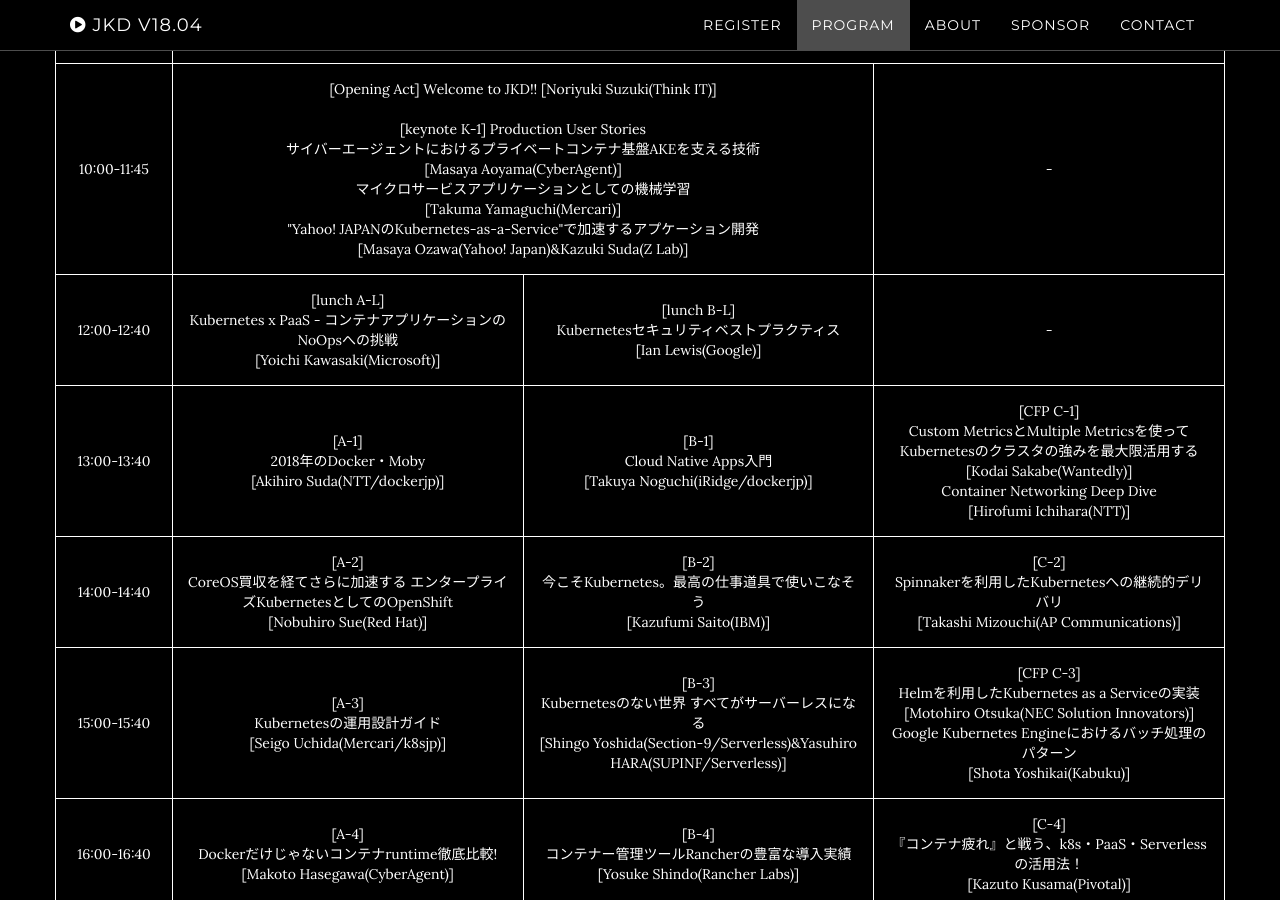
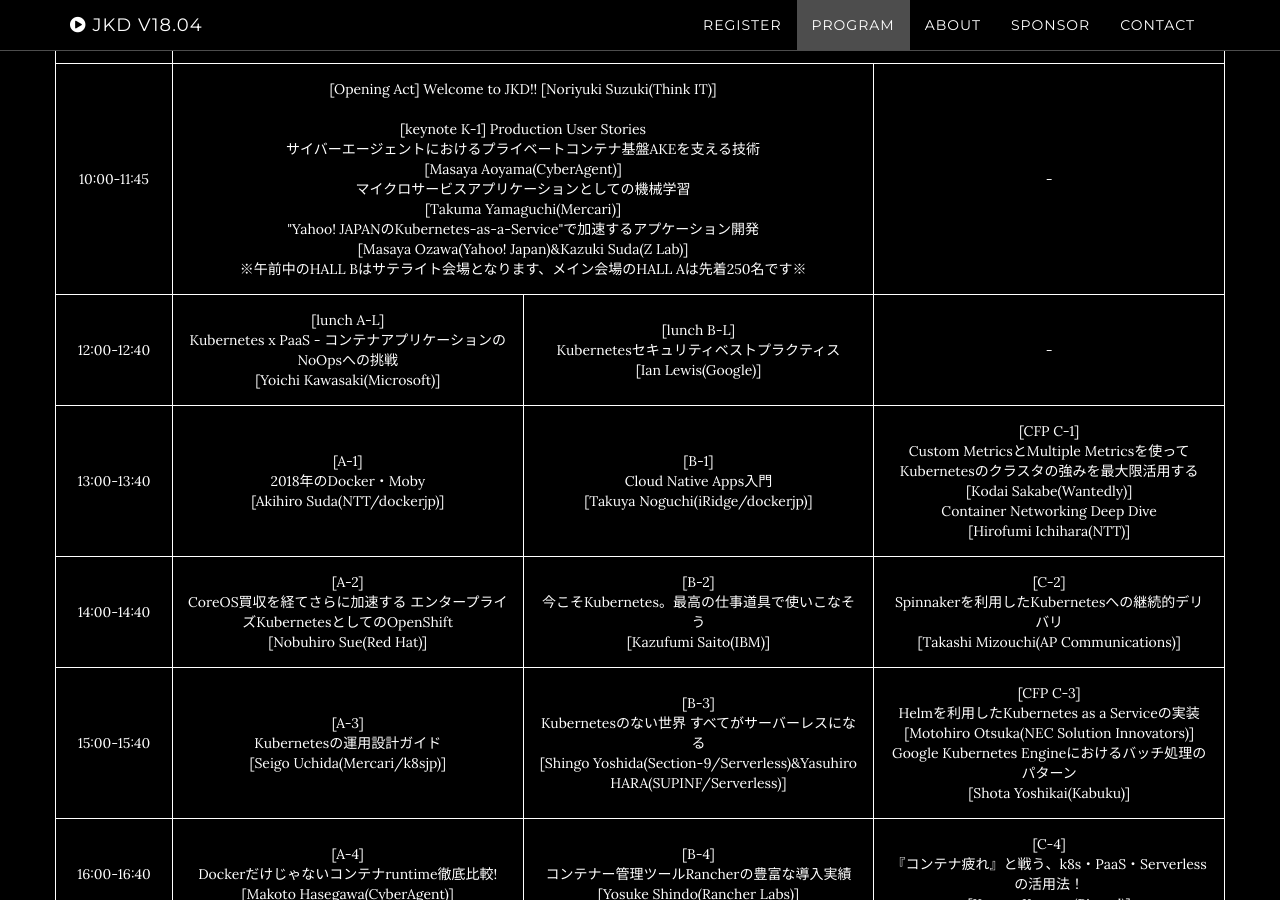
Before and after one commit to containerdays/v18.04, a Jekyll site: the page built from docs/index.html, in a window 1280 px wide and 900 px high, scrolled down 2683 px. Built offline with Jekyll 4.4.1, drawn with Linux system fonts in a browser that asks for light colours.

Commit message:
Update program.html

```diff
--- a/docs/_includes/program.html
+++ b/docs/_includes/program.html
@@ -16,7 +16,7 @@
                         <tr>
                           <td>10:00-11:45</td>
                           <td colspan="2">[Opening Act] Welcome to JKD!! [Noriyuki Suzuki(Think IT)]<br><br>
-                            [keynote K-1] Production User Stories<br>サイバーエージェントにおけるプライベートコンテナ基盤AKEを支える技術<br>[Masaya Aoyama(CyberAgent)]<br>マイクロサービスアプリケーションとしての機械学習<br>[Takuma Yamaguchi(Mercari)]<br>"Yahoo! JAPANのKubernetes-as-a-Service"で加速するアプケーション開発<br>[Masaya Ozawa(Yahoo! Japan)&amp;Kazuki Suda(Z Lab)]</td>
+                            [keynote K-1] Production User Stories<br>サイバーエージェントにおけるプライベートコンテナ基盤AKEを支える技術<br>[Masaya Aoyama(CyberAgent)]<br>マイクロサービスアプリケーションとしての機械学習<br>[Takuma Yamaguchi(Mercari)]<br>"Yahoo! JAPANのKubernetes-as-a-Service"で加速するアプケーション開発<br>[Masaya Ozawa(Yahoo! Japan)&amp;Kazuki Suda(Z Lab)]<br>※午前中のHALL Bはサテライト会場となります、メイン会場のHALL Aは先着250名です※</td>
                           <td> - </td>
                         </tr>
                         <tr>
@@ -52,7 +52,7 @@
                         <tr>
                           <td>17:00-17:40</td>
                           <td>[A-5]<br>Istioと共にマイクロサービスに立ち向かえ!<br>[Aya Igarashi(Z Lab)]</td>
-                          <td>[B-5]<br>CNCF: Evolving the Container Landscape<br>[Chris Aniszczyk(CNCF)]</td>
+                          <td>[B-5]<br>CNCF: Evolving the Container Landscape<br>[Chris Aniszczyk(CNCF)]<br>※英語での講演となります※</td>
                           <td>[CFP C-5]<br>Fluentd and Distributed Logging in Container Era<br>[Masahiro Nakagawa(Treasure Data)]<br>※会場転換のため1枠20分となります※</td>
                         </tr>
                         <tr>
```
